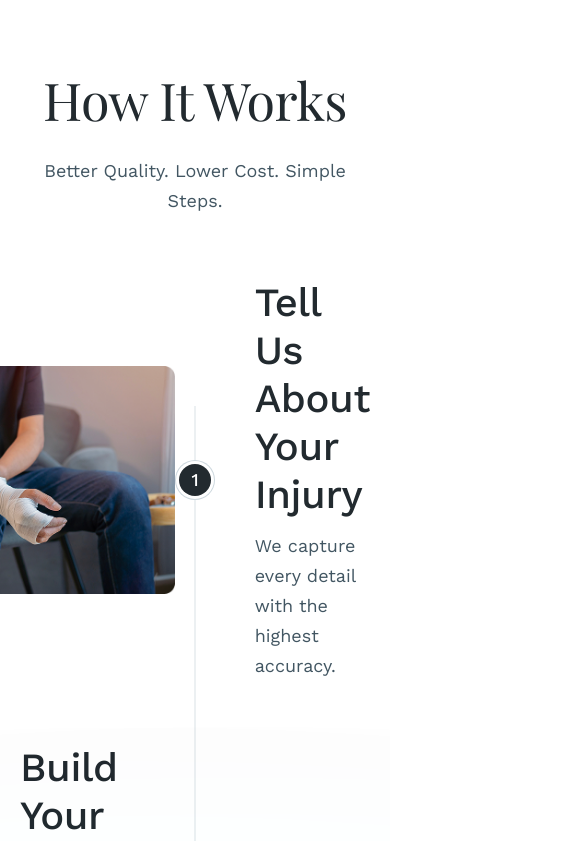
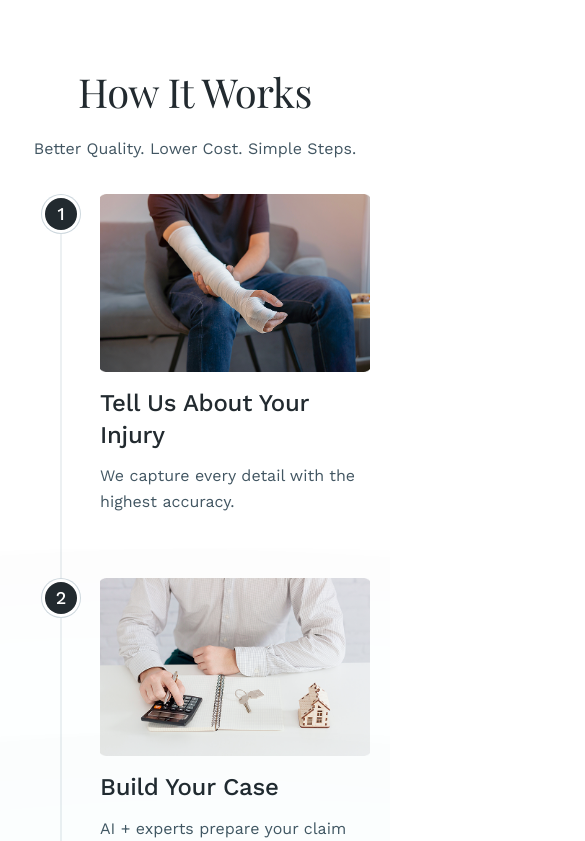
Before and after one commit to andrew-dev-p/injuro-landing-page, a Next.js app: page / in a window 390 px wide. Shown: the part 4420-5261 px from the top of the page, 585 px wide, since content can reach past the window. Built offline with nearby package versions, Linux system fonts and the light colour scheme.

Commit message:
Refactor How It Works section to support responsive design with mobile-specific layout adjustments. Introduce useIsSmallScreen hook for viewport detection, update animations for timeline elements, and comment out unused components in layout files for cleaner code.

```diff
--- a/app/layout.tsx
+++ b/app/layout.tsx
@@ -20,7 +20,7 @@ export default function RootLayout({
       >
         <Header />
         {children}
-        <Footer />
+        {/* <Footer /> */}
       </body>
     </html>
   );
--- a/app/page.tsx
+++ b/app/page.tsx
@@ -19,9 +19,9 @@ export default function Home() {
       <CaseTypes />
       <WhyInjuro />
       <HowItWorks />
-      <Testimonials />
+      {/* <Testimonials />
       <FAQ />
-      <CaseReview />
+      <CaseReview /> */}
     </main>
   );
 }
--- a/components/sections/how-it-works.tsx
+++ b/components/sections/how-it-works.tsx
@@ -1,6 +1,6 @@
 "use client";
 
-import { useEffect, useRef } from "react";
+import { useCallback, useEffect, useRef, useState } from "react";
 import gsap from "gsap";
 import { ScrollTrigger } from "gsap/ScrollTrigger";
 import Image from "next/image";
@@ -11,27 +11,134 @@ import {
   HowItWorksBlueGradient,
   HowItWorksGreenGradient,
 } from "@/components/svgs";
+import { useIsSmallScreen } from "@/hooks/use-is-small-screen";
 
 gsap.registerPlugin(ScrollTrigger);
 
 export const HowItWorks = () => {
+  const isSmallScreen = useIsSmallScreen();
   const sectionRef = useRef<HTMLElement>(null);
   const timelineRef = useRef<HTMLDivElement>(null);
   const lineRef = useRef<HTMLDivElement>(null);
+  const backgroundLineRef = useRef<HTMLDivElement>(null);
   const circlesRef = useRef<(HTMLDivElement | null)[]>([]);
 
-  useEffect(() => {
+  // Mobile-specific refs
+  const mobileTimelineRef = useRef<HTMLDivElement>(null);
+  const mobileLineRef = useRef<HTMLDivElement>(null);
+  const mobileBackgroundLineRef = useRef<HTMLDivElement>(null);
+  const mobileCirclesRef = useRef<(HTMLDivElement | null)[]>([]);
+
+  const timelineInstanceRef = useRef<gsap.core.Timeline | null>(null);
+  const [lineTopOffset, setLineTopOffset] = useState<number | null>(null);
+  const [lineHeight, setLineHeight] = useState<number | null>(null);
+  const [lineLeftOffset, setLineLeftOffset] = useState<number | null>(null);
+
+  // Function to calculate and update line positions
+  const updateLinePositions = useCallback(() => {
+    // Use small screen or desktop refs based on current layout
+    const currentTimelineRef = isSmallScreen ? mobileTimelineRef : timelineRef;
+    const currentLineRef = isSmallScreen ? mobileLineRef : lineRef;
+    const currentBackgroundLineRef = isSmallScreen
+      ? mobileBackgroundLineRef
+      : backgroundLineRef;
+    const currentCirclesRef = isSmallScreen ? mobileCirclesRef : circlesRef;
+
     if (
-      !sectionRef.current ||
-      !timelineRef.current ||
-      !lineRef.current ||
-      circlesRef.current.length === 0
+      !currentTimelineRef.current ||
+      !currentLineRef.current ||
+      currentCirclesRef.current.length === 0
     )
       return;
 
-    // Wait for next frame to ensure layout is complete
-    const updateAnimation = () => {
-      if (!timelineRef.current || !lineRef.current) return;
+    // Calculate the first circle's Y position
+    const firstCircle = currentCirclesRef.current[0];
+    if (!firstCircle) return;
+
+    const absoluteDiv = firstCircle.parentElement;
+    if (!absoluteDiv) return;
+
+    const stepContainer = absoluteDiv.parentElement;
+    if (!stepContainer) return;
+
+    // Calculate first circle's center Y position relative to timeline container
+    const firstCircleRect = firstCircle.getBoundingClientRect();
+    const timelineRect = currentTimelineRef.current.getBoundingClientRect();
+    const firstCircleCenterY =
+      firstCircleRect.top + firstCircleRect.height / 2 - timelineRect.top;
+    const firstCircleCenterX =
+      firstCircleRect.left + firstCircleRect.width / 2 - timelineRect.left;
+
+    // Calculate the last circle's Y position
+    const lastCircle =
+      currentCirclesRef.current[currentCirclesRef.current.length - 1];
+    if (!lastCircle) return;
+
+    const lastCircleRect = lastCircle.getBoundingClientRect();
+    const lastCircleCenterY =
+      lastCircleRect.top + lastCircleRect.height / 2 - timelineRect.top;
+
+    // Calculate line height from first to last circle
+    const calculatedLineHeight = lastCircleCenterY - firstCircleCenterY;
+
+    // Set the line top offset to match the first circle's center Y position
+    const lineStartOffset = firstCircleCenterY;
+    setLineTopOffset(lineStartOffset);
+    setLineHeight(calculatedLineHeight);
+
+    // Set the line left offset to match the first circle's center X position
+    // Subtract half the line width (1px) to center the line on the circle
+    const lineLeftPosition = firstCircleCenterX - 1;
+    setLineLeftOffset(lineLeftPosition);
+
+    // Update line positions and heights directly via refs
+    if (currentBackgroundLineRef.current) {
+      currentBackgroundLineRef.current.style.top = `${lineStartOffset}px`;
+      currentBackgroundLineRef.current.style.left = `${lineLeftPosition}px`;
+      currentBackgroundLineRef.current.style.height = `${calculatedLineHeight}px`;
+    }
+    if (currentLineRef.current) {
+      currentLineRef.current.style.top = `${lineStartOffset}px`;
+      currentLineRef.current.style.left = `${lineLeftPosition}px`;
+    }
+
+    return {
+      lineStartOffset,
+      lineHeight: calculatedLineHeight,
+      lineLeftPosition,
+    };
+  }, [isSmallScreen]);
+
+  // Function to create/update the animation timeline
+  const createAnimation = useCallback(() => {
+    // Use small screen or desktop refs based on current layout
+    const currentTimelineRef = isSmallScreen ? mobileTimelineRef : timelineRef;
+    const currentLineRef = isSmallScreen ? mobileLineRef : lineRef;
+    const currentCirclesRef = isSmallScreen ? mobileCirclesRef : circlesRef;
+
+    if (
+      !sectionRef.current ||
+      !currentTimelineRef.current ||
+      !currentLineRef.current ||
+      currentCirclesRef.current.length === 0
+    )
+      return;
+
+    // Kill existing timeline and its ScrollTrigger if it exists
+    if (timelineInstanceRef.current) {
+      const scrollTrigger = timelineInstanceRef.current.scrollTrigger;
+      if (scrollTrigger) {
+        scrollTrigger.kill();
+      }
+      timelineInstanceRef.current.kill();
+      timelineInstanceRef.current = null;
+    }
+
+    // Update line positions
+    const lineData = updateLinePositions();
+    if (!lineData) return;
+
+    const { lineStartOffset, lineHeight } = lineData;
 
     const timeline = gsap.timeline({
       scrollTrigger: {
@@ -42,30 +149,22 @@ export const HowItWorks = () => {
       },
     });
 
-      // The line starts at top-[127px] and has height of 930px
-      const lineStartOffset = 127;
-      const lineHeight = 930; // Match the background line height
+    timelineInstanceRef.current = timeline;
 
     // Calculate the position of each circle relative to the timeline container
-      const circlePositions = circlesRef.current
+    const timelineRectForAnimation =
+      currentTimelineRef.current.getBoundingClientRect();
+    const circlePositions = currentCirclesRef.current
       .map((circle) => {
         if (!circle) return null;
 
-          // The circle is inside: circle -> absolute div -> step container -> steps wrapper -> timelineRef
-          const absoluteDiv = circle.parentElement;
-          if (!absoluteDiv) return null;
-
-          const stepContainer = absoluteDiv.parentElement;
-          if (!stepContainer) return null;
-
-          // Calculate position relative to timeline container
-          // The circle is positioned at 50% of the step container height (top-1/2)
-          const stepTop = stepContainer.offsetTop;
-          const stepHeight = stepContainer.offsetHeight;
-          const circleTop = stepTop + stepHeight / 2;
+        // Calculate circle's center Y position relative to timeline container
+        const circleRect = circle.getBoundingClientRect();
+        const circleCenterY =
+          circleRect.top + circleRect.height / 2 - timelineRectForAnimation.top;
 
         // Calculate position relative to where the line starts (lineStartOffset from top)
-          const circlePositionFromLineStart = circleTop - lineStartOffset;
+        const circlePositionFromLineStart = circleCenterY - lineStartOffset;
 
         // Convert to progress (0 to 1) based on the line's height
         // The line animates from 0 to lineHeight, so we calculate progress
@@ -77,15 +176,14 @@ export const HowItWorks = () => {
 
         return {
           element: circle,
-            position: circleTop,
+          position: circleCenterY,
           progress: progress, // Progress from 0 to 1
         };
       })
       .filter((pos): pos is NonNullable<typeof pos> => pos !== null);
 
     // Animate the line filling down
-      // Use the actual line height (930px) to match the background line
-      timeline.to(lineRef.current, {
+    timeline.to(currentLineRef.current, {
       height: lineHeight,
       duration: 1,
       ease: "none",
@@ -144,15 +242,58 @@ export const HowItWorks = () => {
         progress + 0.15
       );
     });
+  }, [updateLinePositions, isSmallScreen]);
+
+  useEffect(() => {
+    const currentTimelineRef = isSmallScreen ? mobileTimelineRef : timelineRef;
+    const currentLineRef = isSmallScreen ? mobileLineRef : lineRef;
+    const currentCirclesRef = isSmallScreen ? mobileCirclesRef : circlesRef;
+
+    if (
+      !sectionRef.current ||
+      !currentTimelineRef.current ||
+      !currentLineRef.current ||
+      currentCirclesRef.current.length === 0
+    )
+      return;
+
+    // Wait for next frame to ensure layout is complete
+    requestAnimationFrame(() => {
+      createAnimation();
+    });
+
+    return () => {
+      if (timelineInstanceRef.current) {
+        timelineInstanceRef.current.kill();
+        timelineInstanceRef.current = null;
+      }
+      ScrollTrigger.getAll().forEach((trigger) => trigger.kill());
+    };
+  }, [createAnimation, isSmallScreen]);
+
+  // Handle window resize
+  useEffect(() => {
+    let timeoutId: NodeJS.Timeout;
+
+    const updateOnResize = () => {
+      // Recreate animation with new positions and heights
+      createAnimation();
+      // Refresh ScrollTrigger to recalculate positions
+      ScrollTrigger.refresh();
     };
 
-    // Use requestAnimationFrame to ensure DOM is ready
-    requestAnimationFrame(updateAnimation);
+    const debouncedUpdate = () => {
+      clearTimeout(timeoutId);
+      timeoutId = setTimeout(updateOnResize, 150);
+    };
+
+    window.addEventListener("resize", debouncedUpdate);
 
     return () => {
-      ScrollTrigger.getAll().forEach((trigger) => trigger.kill());
+      window.removeEventListener("resize", debouncedUpdate);
+      clearTimeout(timeoutId);
     };
-  }, []);
+  }, [createAnimation]);
 
   return (
     <section
@@ -162,22 +303,108 @@ export const HowItWorks = () => {
       <h2
         className={cn(
           playfairDisplay.className,
-          "text-[52px] leading-[1.23] tracking-[-0.01em] text-(--text-strong) text-center"
+          "text-[40px] md:text-[52px] leading-[1.2] md:leading-[1.23] tracking-[-0.01em] text-(--text-strong) text-center"
         )}
       >
         How It Works
       </h2>
-      <p className="text-lg leading-[1.67] text-(--text-surface) text-center mt-6 mb-[63px]">
+      <p className="text-base md:text-lg leading-[1.62] md:leading-[1.67] text-(--text-surface) text-center mt-5 md:mt-6 mb-8 md:mb-[63px]">
         Better Quality. Lower Cost. Simple Steps.
       </p>
+
+      {isSmallScreen ? (
+        /* Small Screen Layout: Timeline on left, content on right */
+        <div ref={mobileTimelineRef} className="relative max-w-full mx-auto">
+          {/* Vertical timeline line - background (always visible) */}
+          <div
+            ref={mobileBackgroundLineRef}
+            className="absolute w-[2px] bg-(--stroke-soft) block z-0"
+            style={{
+              top: lineTopOffset !== null ? `${lineTopOffset}px` : "127px",
+              left: lineLeftOffset !== null ? `${lineLeftOffset}px` : "0px",
+              height: lineHeight !== null ? `${lineHeight}px` : "930px",
+            }}
+          />
+          {/* Vertical timeline line - animated fill (grows on scroll) */}
+          <div
+            ref={mobileLineRef}
+            className="absolute w-[2px] block z-1"
+            style={{
+              top: lineTopOffset !== null ? `${lineTopOffset}px` : "127px",
+              left: lineLeftOffset !== null ? `${lineLeftOffset}px` : "0px",
+              height: 0,
+              transformOrigin: "top",
+              background: "var(--timeline-gradient)",
+            }}
+          />
+
+          {/* Steps */}
+          <div className="space-y-[63px] pl-20">
+            {howItWorksData.map((step, index) => {
+              return (
+                <div key={step.id} className="relative flex items-start gap-4">
+                  {/* Circle on timeline */}
+                  <div className="absolute left-[-59px] top-0 flex items-center justify-center z-20">
+                    <div
+                      ref={(el) => {
+                        mobileCirclesRef.current[index] = el;
+                      }}
+                      className="w-10 aspect-square rounded-full flex items-center justify-center transition-colors bg-(--stroke-surface)"
+                    >
+                      <div className="w-[38px] aspect-square bg-white rounded-full flex items-center justify-center">
+                        <span className="h-8 aspect-square bg-(--bg-black) rounded-full flex items-center justify-center font-medium text-lg leading-[1.55] text-center text-white">
+                          {step.number}
+                        </span>
+                      </div>
+                    </div>
+                  </div>
+
+                  {/* Content on right */}
+                  <div className="flex-1 flex flex-col gap-4">
+                    {/* Image */}
+                    <Image
+                      src={step.image}
+                      alt={step.title}
+                      width={275}
+                      height={178}
+                      className="w-[275px] h-[178px] md:w-[380px] md:h-[247px] object-cover"
+                    />
+
+                    {/* Text Content */}
+                    <div className="space-y-3">
+                      <h3 className="text-2xl md:text-[40px] leading-[1.33] md:leading-[1.2] text-(--text-strong) font-medium tracking-[-0.01em]">
+                        {step.title}
+                      </h3>
+                      <p className="leading-[1.62] md:leading-[1.67] text-base md:text-lg text-(--text-surface)">
+                        {step.description}
+                      </p>
+                    </div>
+                  </div>
+                </div>
+              );
+            })}
+          </div>
+        </div>
+      ) : (
+        /* Desktop Layout: Centered timeline with alternating content */
         <div ref={timelineRef} className="relative max-w-[960px] mx-auto">
           {/* Vertical timeline line - background (always visible) */}
-        <div className="absolute left-1/2 h-[930px] top-[127px] w-[2px] bg-(--stroke-soft) -translate-x-1/2 block z-0" />
+          <div
+            ref={backgroundLineRef}
+            className="absolute w-[2px] bg-(--stroke-soft) block z-0"
+            style={{
+              top: lineTopOffset !== null ? `${lineTopOffset}px` : "127px",
+              left: lineLeftOffset !== null ? `${lineLeftOffset}px` : "50%",
+              height: lineHeight !== null ? `${lineHeight}px` : "930px",
+            }}
+          />
           {/* Vertical timeline line - animated fill (grows on scroll) */}
           <div
             ref={lineRef}
-          className="absolute left-1/2 top-[127px] w-[2px] -translate-x-1/2 block z-1"
+            className="absolute w-[2px] block z-1"
             style={{
+              top: lineTopOffset !== null ? `${lineTopOffset}px` : "127px",
+              left: lineLeftOffset !== null ? `${lineLeftOffset}px` : "50%",
               height: 0,
               transformOrigin: "top",
               background: "var(--timeline-gradient)",
@@ -215,10 +442,10 @@ export const HowItWorks = () => {
 
                   {/* Content */}
                   <div className="space-y-3 max-w-[380px]">
-                  <h3 className="text-[40px] leading-[1.2] text-(--text-strong) font-medium tracking-[-0.01em]">
+                    <h3 className="text-2xl md:text-[40px] leading-[1.33] md:leading-[1.2] text-(--text-strong) font-medium tracking-[-0.01em]">
                       {step.title}
                     </h3>
-                  <p className="leading-[1.67] text-lg text-(--text-surface)">
+                    <p className="leading-[1.62] md:leading-[1.67] text-base md:text-lg text-(--text-surface)">
                       {step.description}
                     </p>
                   </div>
@@ -235,6 +462,7 @@ export const HowItWorks = () => {
             })}
           </div>
         </div>
+      )}
 
       {/* Gradient backgrounds */}
       <HowItWorksBlueGradient className="absolute -bottom-1/4 left-1/4 -translate-x-1/3 pointer-events-none" />
--- /dev/null
+++ b/hooks/use-is-small-screen.ts
@@ -0,0 +1,21 @@
+"use client";
+
+import { useEffect, useState } from "react";
+
+// Hook to detect small screen viewport (below 920px)
+export const useIsSmallScreen = () => {
+  const [isSmallScreen, setIsSmallScreen] = useState(false);
+
+  useEffect(() => {
+    const checkSmallScreen = () => {
+      setIsSmallScreen(window.innerWidth < 920);
+    };
+
+    checkSmallScreen();
+    window.addEventListener("resize", checkSmallScreen);
+
+    return () => window.removeEventListener("resize", checkSmallScreen);
+  }, []);
+
+  return isSmallScreen;
+};
```
Lines whose indentation alone changed are shown as unchanged.
